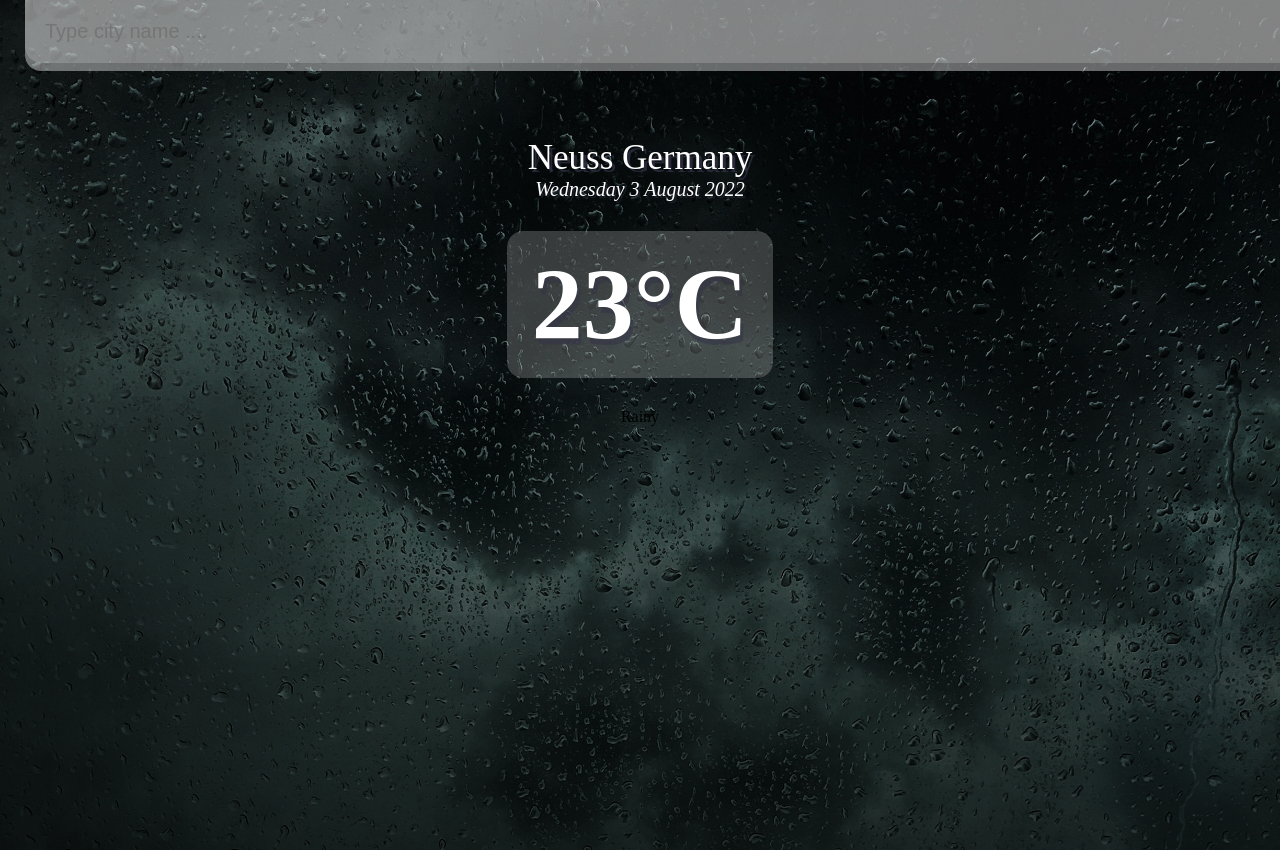
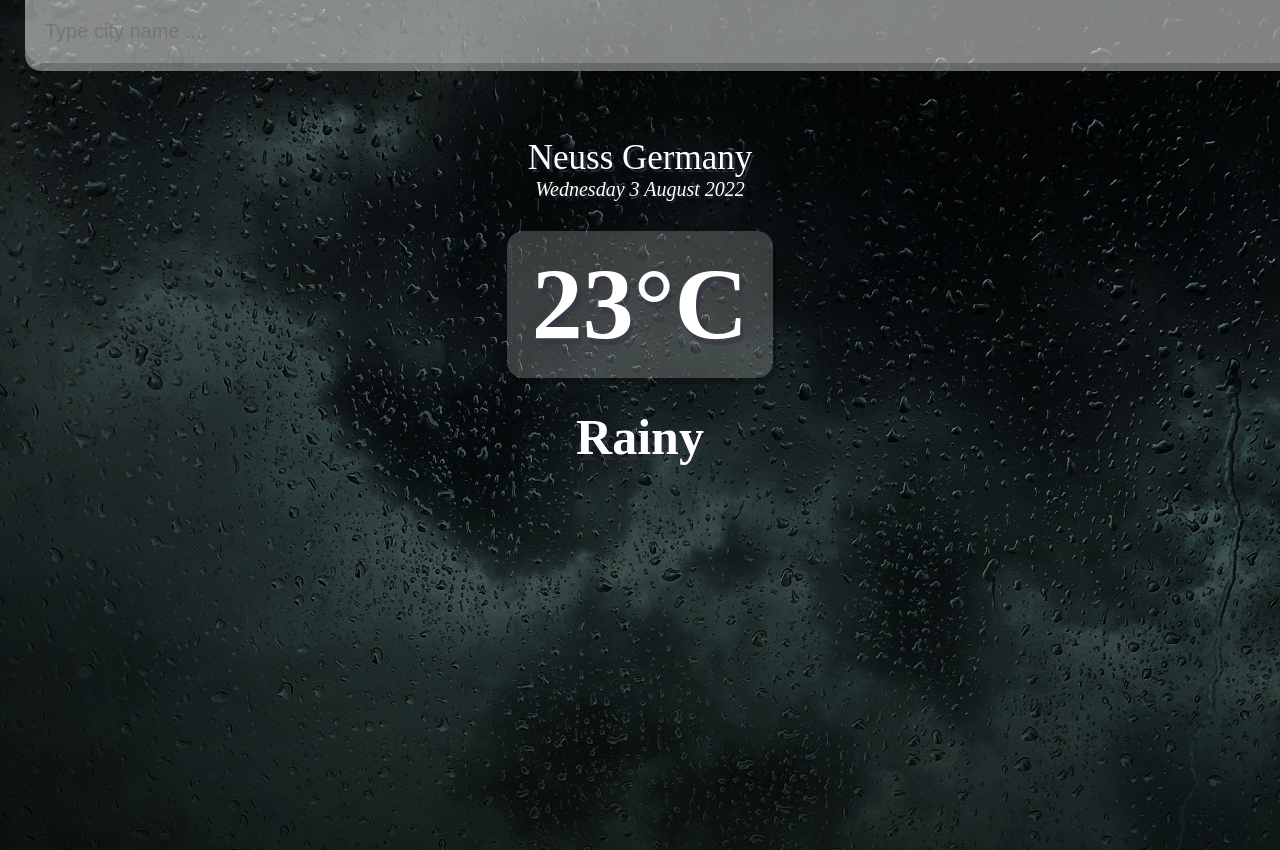
Before and after one commit to ahmadshahdarwesh/weather-app, a React (Create React App) app: page / in a window 1280 px wide. Built offline with nearby package versions, Linux system fonts and the light colour scheme.

Commit message:
styling done

```diff
--- a/src/style.scss
+++ b/src/style.scss
@@ -85,6 +85,13 @@ main {
       font-weight: 900;
       text-shadow: 3px 6px rgba(50, 50, 70, 0.5);
       text-align: center;
+      box-shadow: 3px 6px rgba(0, 0, 0, 0.2);
+    }
+    .Rainy {
+      color: #fff;
+      font-size: 50px;
+      font-weight: 700;
+      text-shadow: 3px 6px rgba(50, 50, 70, 0.5);
     }
   }
 }
```
